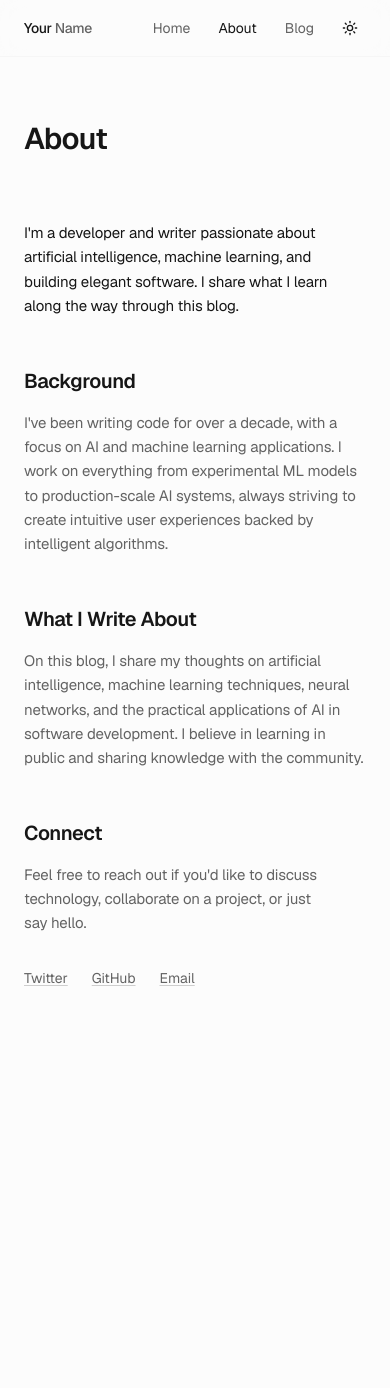
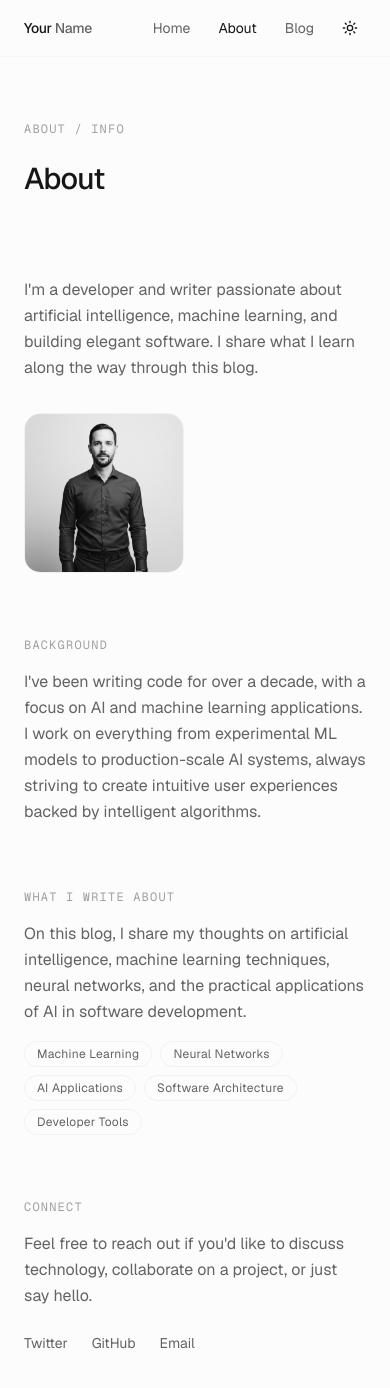
Before and after one commit to JPerez00/v0-blog, a Next.js app: page /about in a window 390 px wide. Shown: the top 1388 px of the page. Before the commit the page ends 1052 px from the top, so only its background shows below. Built offline with nearby package versions, Linux system fonts and the light colour scheme.

Commit message:
feat: improve About page image layout
Redesign layout with two-column grid for desktop and mobile stack.

#VERCEL_SKIP

Co-authored-by: Jorge Perez <74616640+JPerez00@users.noreply.github.com>

```diff
--- a/app/about/page.tsx
+++ b/app/about/page.tsx
@@ -1,52 +1,93 @@
 import Link from "next/link"
+import Image from "next/image"
 
 export default function AboutPage() {
   return (
     <div className="min-h-screen">
-      <div className="mx-auto max-w-2xl px-6 py-16 md:py-24">
-        <header className="mb-16">
-          <h1 className="mb-4 text-3xl font-semibold tracking-tight text-foreground">About</h1>
+      <div className="mx-auto max-w-3xl px-6 py-16 md:py-24">
+        <header className="mb-20">
+          <div className="mb-6 text-xs font-mono uppercase tracking-widest text-muted-foreground/60">About / Info</div>
+          <h1 className="mb-6 text-3xl font-medium tracking-tight text-foreground md:text-4xl">About</h1>
         </header>
 
-        <div className="prose">
-          <p className="text-pretty leading-relaxed text-foreground">
-            I'm a developer and writer passionate about artificial intelligence, machine learning, and building elegant
-            software. I share what I learn along the way through this blog.
+        <div className="space-y-16">
+          <section className="grid gap-8 md:grid-cols-[1fr,200px] md:gap-12">
+            <div>
+              <p className="text-pretty text-base leading-relaxed text-muted-foreground">
+                I'm a developer and writer passionate about artificial intelligence, machine learning, and building
+                elegant software. I share what I learn along the way through this blog.
               </p>
+            </div>
+            <div className="relative aspect-square w-40 overflow-hidden rounded-2xl border border-border/50 md:w-full">
+              <Image
+                src="/professional-developer-portrait-minimalist-black-a.jpg"
+                alt="Profile"
+                fill
+                className="object-cover"
+              />
+            </div>
+          </section>
 
-          <h2 className="mt-12 text-xl font-semibold text-foreground">Background</h2>
-          <p className="text-pretty leading-relaxed text-muted-foreground">
+          <section>
+            <h2 className="mb-4 text-xs font-mono uppercase tracking-widest text-muted-foreground/60">Background</h2>
+            <p className="text-pretty text-base leading-relaxed text-muted-foreground">
               I've been writing code for over a decade, with a focus on AI and machine learning applications. I work on
               everything from experimental ML models to production-scale AI systems, always striving to create intuitive
               user experiences backed by intelligent algorithms.
             </p>
+          </section>
 
-          <h2 className="mt-12 text-xl font-semibold text-foreground">What I Write About</h2>
-          <p className="text-pretty leading-relaxed text-muted-foreground">
-            On this blog, I share my thoughts on artificial intelligence, machine learning techniques, neural networks,
-            and the practical applications of AI in software development. I believe in learning in public and sharing
-            knowledge with the community.
+          <section>
+            <h2 className="mb-4 text-xs font-mono uppercase tracking-widest text-muted-foreground/60">
+              What I Write About
+            </h2>
+            <div className="space-y-4">
+              <p className="text-pretty text-base leading-relaxed text-muted-foreground">
+                On this blog, I share my thoughts on artificial intelligence, machine learning techniques, neural
+                networks, and the practical applications of AI in software development.
               </p>
+              <div className="flex flex-wrap gap-2">
+                {[
+                  "Machine Learning",
+                  "Neural Networks",
+                  "AI Applications",
+                  "Software Architecture",
+                  "Developer Tools",
+                ].map((topic) => (
+                  <span
+                    key={topic}
+                    className="rounded-full border border-border/50 px-3 py-1 text-xs tracking-wide text-muted-foreground"
+                  >
+                    {topic}
+                  </span>
+                ))}
+              </div>
+            </div>
+          </section>
 
-          <h2 className="mt-12 text-xl font-semibold text-foreground">Connect</h2>
-          <p className="text-pretty leading-relaxed text-muted-foreground">
+          <section>
+            <h2 className="mb-4 text-xs font-mono uppercase tracking-widest text-muted-foreground/60">Connect</h2>
+            <p className="mb-6 text-pretty text-base leading-relaxed text-muted-foreground">
               Feel free to reach out if you'd like to discuss technology, collaborate on a project, or just say hello.
             </p>
-
-          <div className="mt-8 flex gap-6 text-sm">
-            <Link href="https://twitter.com" className="text-muted-foreground hover:text-foreground transition-colors">
+            <div className="flex gap-6 text-sm">
+              <Link
+                href="https://twitter.com"
+                className="text-muted-foreground transition-colors hover:text-foreground"
+              >
                 Twitter
               </Link>
-            <Link href="https://github.com" className="text-muted-foreground hover:text-foreground transition-colors">
+              <Link href="https://github.com" className="text-muted-foreground transition-colors hover:text-foreground">
                 GitHub
               </Link>
               <Link
                 href="mailto:hello@example.com"
-              className="text-muted-foreground hover:text-foreground transition-colors"
+                className="text-muted-foreground transition-colors hover:text-foreground"
               >
                 Email
               </Link>
             </div>
+          </section>
         </div>
       </div>
     </div>
--- a/app/blog/page.tsx
+++ b/app/blog/page.tsx
@@ -7,10 +7,11 @@ export default function BlogPage() {
   return (
     <div className="min-h-screen">
       <div className="mx-auto max-w-3xl px-6 py-16 md:py-24">
-        <header className="mb-16">
-          <h1 className="mb-4 text-balance text-3xl font-medium leading-tight tracking-tight text-foreground md:text-4xl">
-            Blog
-          </h1>
+        <header className="mb-20">
+          <div className="mb-6 text-xs font-mono uppercase tracking-widest text-muted-foreground/60">
+            Blog / Writings
+          </div>
+          <h1 className="mb-6 text-3xl font-medium tracking-tight text-foreground md:text-4xl">Blog</h1>
           <p className="max-w-xl text-pretty text-base leading-relaxed text-muted-foreground">
             Thoughts on software, design, and building products.
           </p>
--- a/app/page.tsx
+++ b/app/page.tsx
@@ -7,19 +7,62 @@ export default function HomePage() {
   return (
     <div className="min-h-screen">
       <div className="mx-auto max-w-3xl px-6 py-16 md:py-24">
-        <header className="mb-16">
-          <h1 className="mb-4 text-balance text-3xl font-medium leading-tight tracking-tight text-foreground md:text-4xl">
-            <span className="text-foreground">Your</span> <span className="text-muted-foreground">Name</span>
+        <header className="mb-20">
+          <div className="mb-6 text-xs font-mono uppercase tracking-widest text-muted-foreground/60">
+            Portfolio / 2025
+          </div>
+
+          <h1 className="mb-6 text-balance text-3xl font-medium leading-tight tracking-tight text-foreground md:text-4xl">
+            <span className="text-foreground">Building what others will call</span> <span className="text-muted-foreground">the future...</span>
           </h1>
-          <p className="max-w-xl text-pretty text-base leading-relaxed text-muted-foreground">
+
+          <p className="mb-12 max-w-xl text-pretty text-base leading-relaxed text-muted-foreground">
             I'm a developer and writer. I work on web technologies and write about software, design, and the craft of
             building products. Previously at Company.
           </p>
+
+          <div className="mb-8 flex flex-col gap-3 text-sm text-muted-foreground sm:flex-row sm:items-center sm:gap-6">
+            <div className="flex items-center gap-2">
+              <div className="h-2 w-2 animate-pulse rounded-full bg-green-500"></div>
+              <span>Available for projects</span>
+            </div>
+            <div className="flex items-center gap-2">
+              <svg className="h-3.5 w-3.5" fill="none" stroke="currentColor" viewBox="0 0 24 24">
+                <path
+                  strokeLinecap="round"
+                  strokeLinejoin="round"
+                  strokeWidth={2}
+                  d="M17.657 16.657L13.414 20.9a1.998 1.998 0 01-2.827 0l-4.244-4.243a8 8 0 1111.314 0z"
+                />
+                <path
+                  strokeLinecap="round"
+                  strokeLinejoin="round"
+                  strokeWidth={2}
+                  d="M15 11a3 3 0 11-6 0 3 3 0 016 0z"
+                />
+              </svg>
+              <span>United States</span>
+            </div>
+          </div>
+
+          <div className="space-y-6">
+            <div className="text-xs font-mono uppercase tracking-widest text-muted-foreground">The Longterm Focus</div>
+            <div className="flex flex-wrap gap-2">
+              {["AI & ML", "React", "TypeScript", "Next.js", "Node.js", "Python"].map((skill) => (
+                <span
+                  key={skill}
+                  className="rounded-full border border-border px-3 py-1 text-xs tracking-wide text-foreground/70 transition-all duration-300 hover:border-foreground/30 hover:text-foreground"
+                >
+                  {skill}
+                </span>
+              ))}
+            </div>
+          </div>
         </header>
 
         <section>
           <div className="mb-8 flex items-center justify-between">
-            <h2 className="text-xs font-medium uppercase tracking-wider text-muted-foreground">Recent Writing</h2>
+            <h2 className="text-xs font-mono uppercase tracking-widest text-muted-foreground/60">Recent Writing</h2>
             <Link href="/blog" className="text-sm text-muted-foreground transition-colors hover:text-foreground">
               View all →
             </Link>
```
Also changed, not shown: public/professional-developer-portrait-minimalist-black-a.jpg (added). Lines whose indentation alone changed are shown as unchanged.
